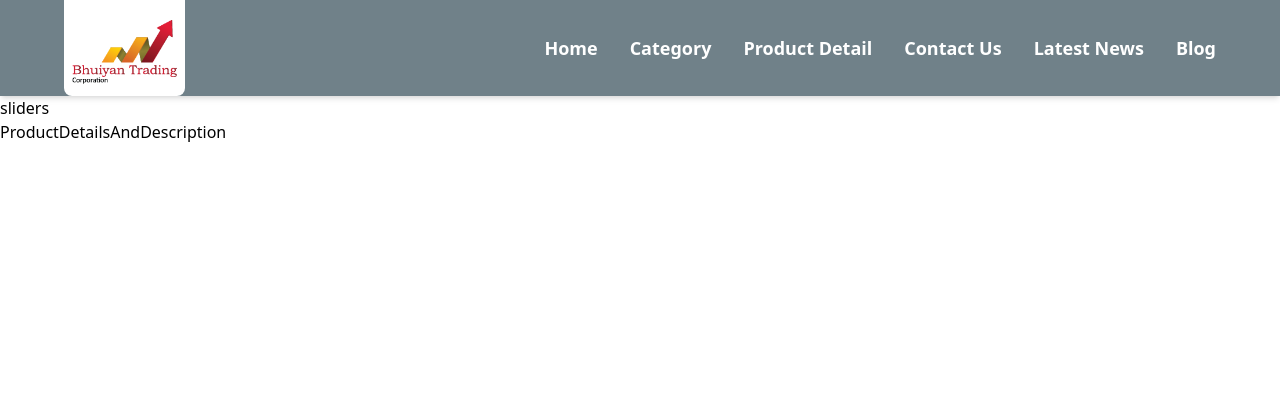
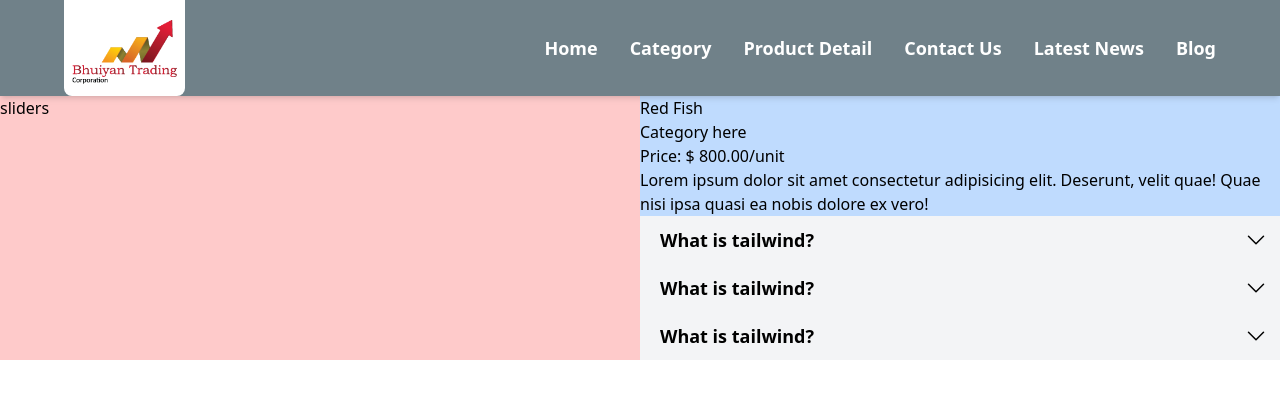
Before and after one commit to blooming-volcanoes/Bhuiyan-Trading-Client, a React (Create React App) app: page /product-detail in a window 1280 px wide. Shown: the top 398 px of the page. Built offline with nearby package versions, Linux system fonts and the light colour scheme; the HTML template or start-up script is replaced by a standard one.

Commit message:
accordion added

```diff
--- /dev/null
+++ b/src/Components/Accordion/Accordion.js
@@ -0,0 +1,27 @@
+import React from 'react';
+
+const Accordion = () => {
+    return (
+        <div className='relative w-full overflow-hidden'>
+            <input type="checkbox" className='peer absolute top-0 inset-x-0 w-full h-12 opacity-0 z-10 cursor-pointer' />
+            <div className="bg-gray-100 h-12 w-full pl-5 flex items-center">
+                <h1 className='text-lg font-semibold'>
+                    What is tailwind?
+                </h1>
+            </div>
+            {/* Arrow icons */}
+            <div className='absolute top-3 right-3 transition-transform duration-500 rotate-0 peer-checked:rotate-180'>
+                <svg xmlns="http://www.w3.org/2000/svg" fill="none" viewBox="0 0 24 24" strokeWidth={1.5} stroke="currentColor" className="w-6 h-6">
+                    <path strokeLinecap="round" strokeLinejoin="round" d="M19.5 8.25l-7.5 7.5-7.5-7.5" />
+                </svg>
+            </div>
+
+            {/* Content */}
+            <div className='bg-white pl-5 overflow-hidden transition-all duration-500 max-h-0 peer-checked:max-h-40'>
+                <p>Lorem ipsum dolor sit amet consectetur adipisicing elit. Quaerat optio laboriosam facere! Maxime maiores vel autem recusandae voluptatum accusamus doloremque, aliquam sit nesciunt, corrupti possimus dolorem repudiandae optio eaque aperiam!</p>
+            </div>
+        </div>
+    );
+};
+
+export default Accordion;
--- a/src/pages/ProductDetail/Main/Main.js
+++ b/src/pages/ProductDetail/Main/Main.js
@@ -4,7 +4,7 @@ import PdDetailsAndDescription from '../PdDetailsAndDescription/PdDetailsAndDesc
 
 const Main = () => {
     return (
-        <div>
+        <div className='flex'>
             <PdImageSliders />
             <PdDetailsAndDescription />
         </div>
--- /dev/null
+++ b/src/pages/ProductDetail/PdDescriptionAccordion/PdDescriptionAccordion.js
@@ -0,0 +1,14 @@
+import React from 'react';
+import Accordion from '../../../Components/Accordion/Accordion';
+
+const PdDescriptionAccordion = () => {
+    return (
+        <>
+            <Accordion />
+            <Accordion />
+            <Accordion />
+        </>
+    );
+};
+
+export default PdDescriptionAccordion;
--- a/src/pages/ProductDetail/PdDetailsAndDescription/PdDetailsAndDescription.js
+++ b/src/pages/ProductDetail/PdDetailsAndDescription/PdDetailsAndDescription.js
@@ -1,9 +1,14 @@
 import React from 'react';
+import PdDescriptionAccordion from '../PdDescriptionAccordion/PdDescriptionAccordion';
 
 const PdDetailsAndDescription = () => {
     return (
-        <div>
-            ProductDetailsAndDescription
+        <div className='w-1/2 bg-blue-200'>
+            <h1>Red Fish</h1>
+            <h3>Category here</h3>
+            <p>Price: $ <span>800.00</span>/unit</p>
+            <p>Lorem ipsum dolor sit amet consectetur adipisicing elit. Deserunt, velit quae! Quae nisi ipsa quasi ea nobis dolore ex vero!</p>
+            <PdDescriptionAccordion />
         </div>
     );
 };
--- a/src/pages/ProductDetail/PdImageSliders/PdImageSliders.js
+++ b/src/pages/ProductDetail/PdImageSliders/PdImageSliders.js
@@ -2,7 +2,7 @@ import React from 'react';
 
 const PdImageSliders = () => {
     return (
-        <div>
+        <div className='w-1/2 bg-red-200'>
             sliders
         </div>
     );
```
